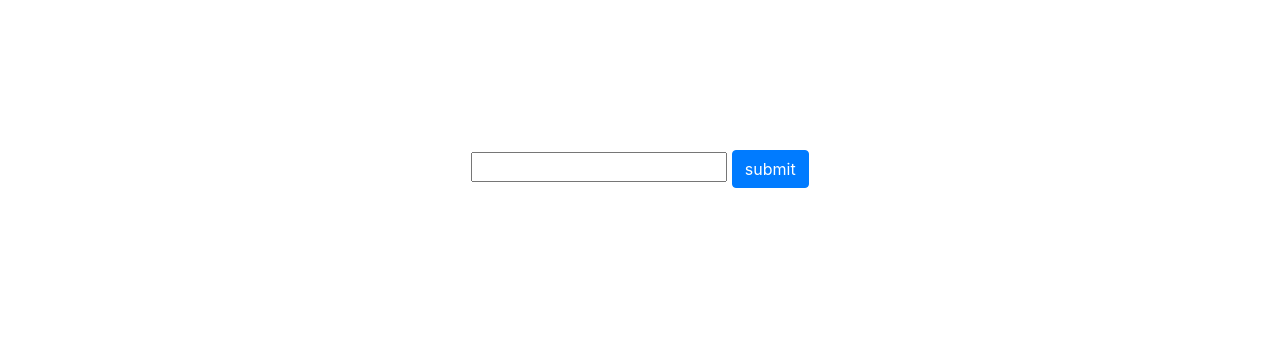
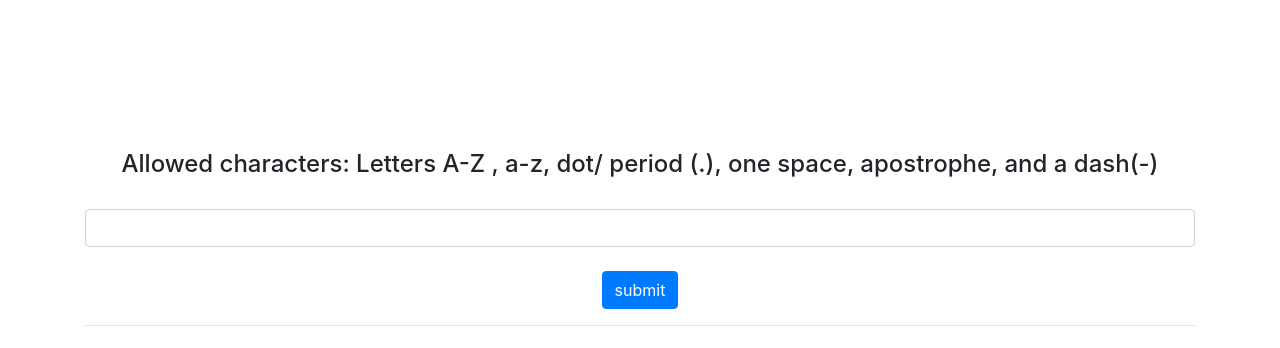
Before and after one commit to atlroc99/prefName.io, a plain HTML site: page index.html in a window 1280 px wide. Drawn offline with nearby package versions, Linux system fonts and the light colour scheme.

Commit message:
added padding and stuf

```diff
--- a/index.html
+++ b/index.html
@@ -15,23 +15,30 @@
 			color: red;
 			font-size: 20px;
 		}
+		.form-group{
+			margin-top: 30px;
+		}
+
 
 	</style>
 
 </head>
 <body>
-
 	<div class="container">
-			<div class="form-group">
+		<h4>Allowed characters: Letters A-Z , a-z, dot/ period (.), one space, apostrophe, and a dash(-)</h4>
+		<div class="form-group">
 				<div>
-					<input type="text" name="prefName" required>
+					<input type="text" name="prefName" required class="form-control"><br>
 					<input type="button" value="submit" class="btn btn-primary">
 				</div>
 			</div>
 
 			<div id="msg"></div>
 			<div id="log"></div>
+
+			<hr>
 	</div>
+
 
 
 <script type="text/javascript" src="index.js"></script>
```
